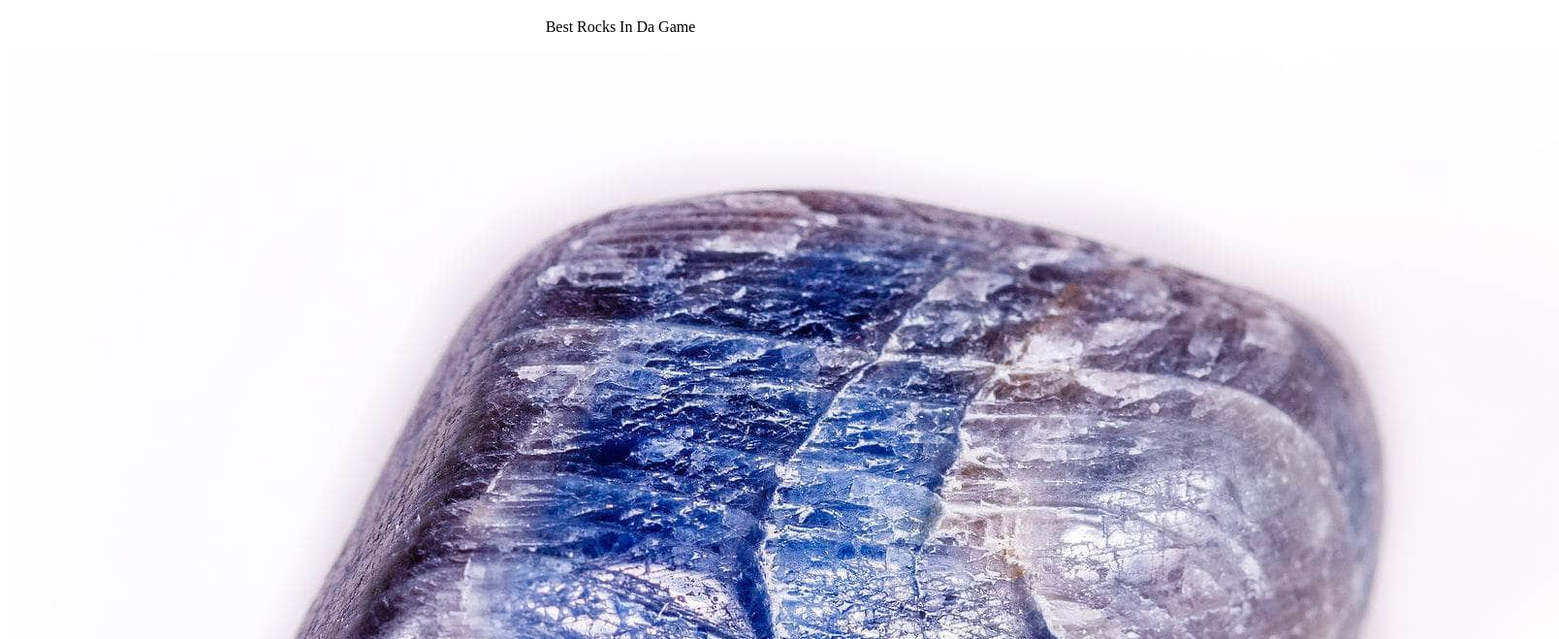
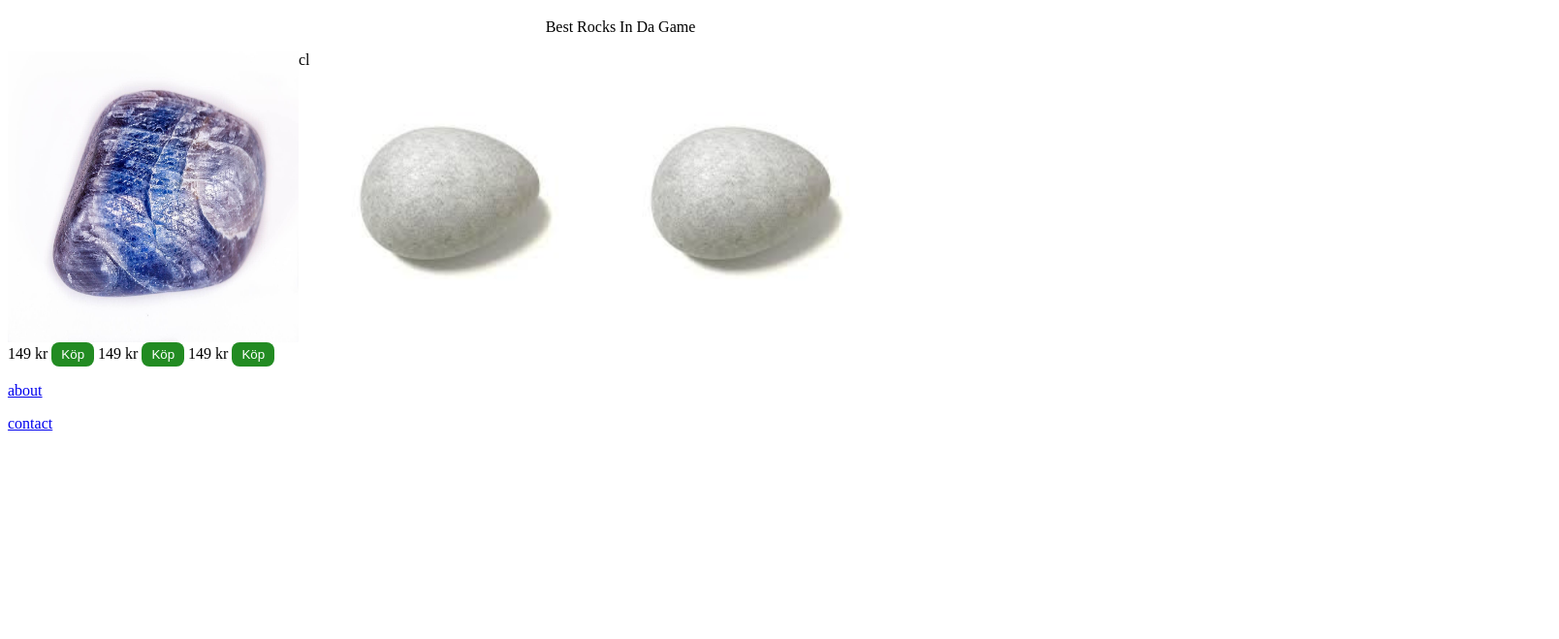
Before and after one commit to typeshi0002/typeshi0002.github.io, a plain HTML site: page index.html in a window 1280 px wide. Shown: the part 97-756 px from the top of the page at 97% size, 1608 px wide, since content can reach past the window. Drawn offline with nearby package versions, Linux system fonts and the light colour scheme.

Commit message:
ririiiririrrii

```diff
--- a/css/something.css
+++ b/css/something.css
@@ -5,7 +5,7 @@
     grid-template-areas:
     "top"
     "header"
-    "product"
+    "product card"
     "bottom";
 
 }
@@ -15,3 +15,24 @@
     flex-wrap: wrap;
 
 }
+
+img {
+    height: 300px;
+   width: 300px;
+}
+
+.buy-button {
+    background-color: forestgreen;
+    color: white;
+    border: none;
+    padding: 5px 10px;
+    border-radius: 8px;
+
+  }
+  .product-card {
+    border: 1px solid #ddd;
+    border-radius: 8px;
+    box-shadow: 0 2px 5px #CCC;
+    padding: 10px;
+    width: 200px;
+  }
--- a/index.html
+++ b/index.html
@@ -32,12 +32,20 @@
         </div>
 
 
-        <div class="products">
+        <div class="products card">
             <div class="flex-container">
-                <img src="images/rock5.jpg" alt="rock">
+                <img src="images/rock5.jpg" alt="rock"> cl
                 <img src="images/rock1.jpg" alt="rock">
                 <img src="images/rock1.jpg" alt="rock">
             </div>
+
+
+            <span class="product-price">149 kr</span>
+             <button class="buy-button">Köp</button>
+             <span class="product-price">149 kr</span>
+             <button class="buy-button">Köp</button>
+             <span class="product-price">149 kr</span>
+             <button class="buy-button">Köp</button>
 
 
 
```
